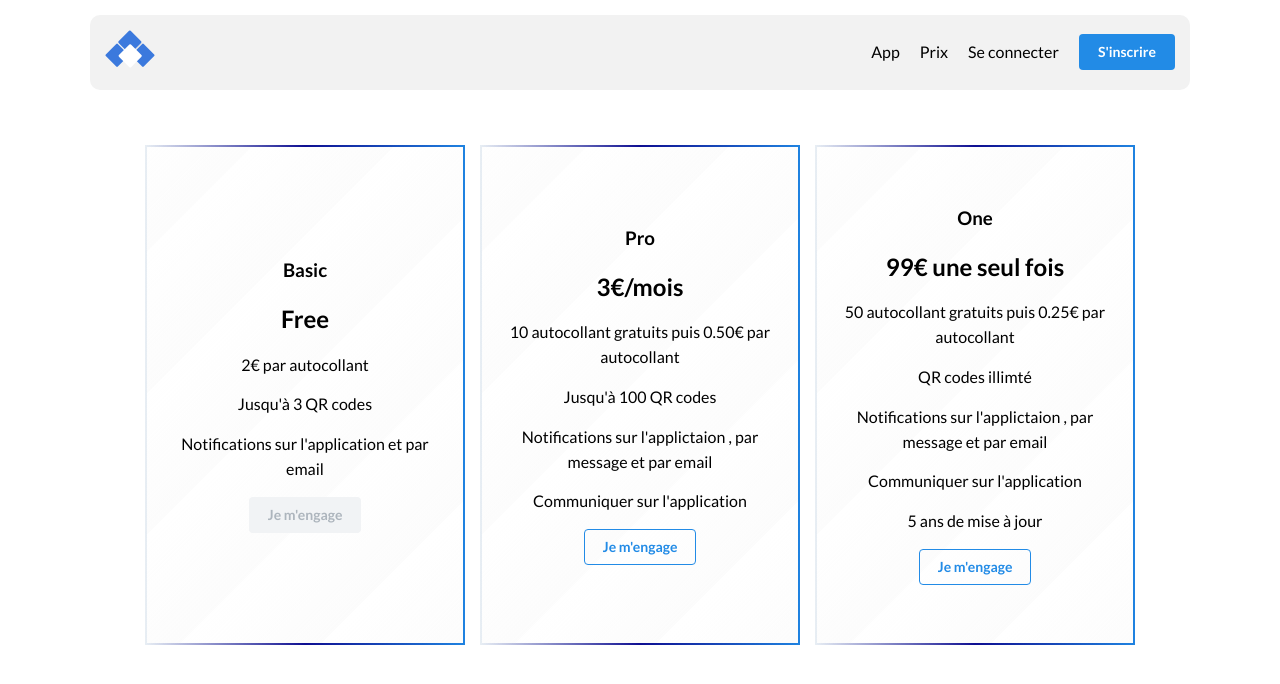
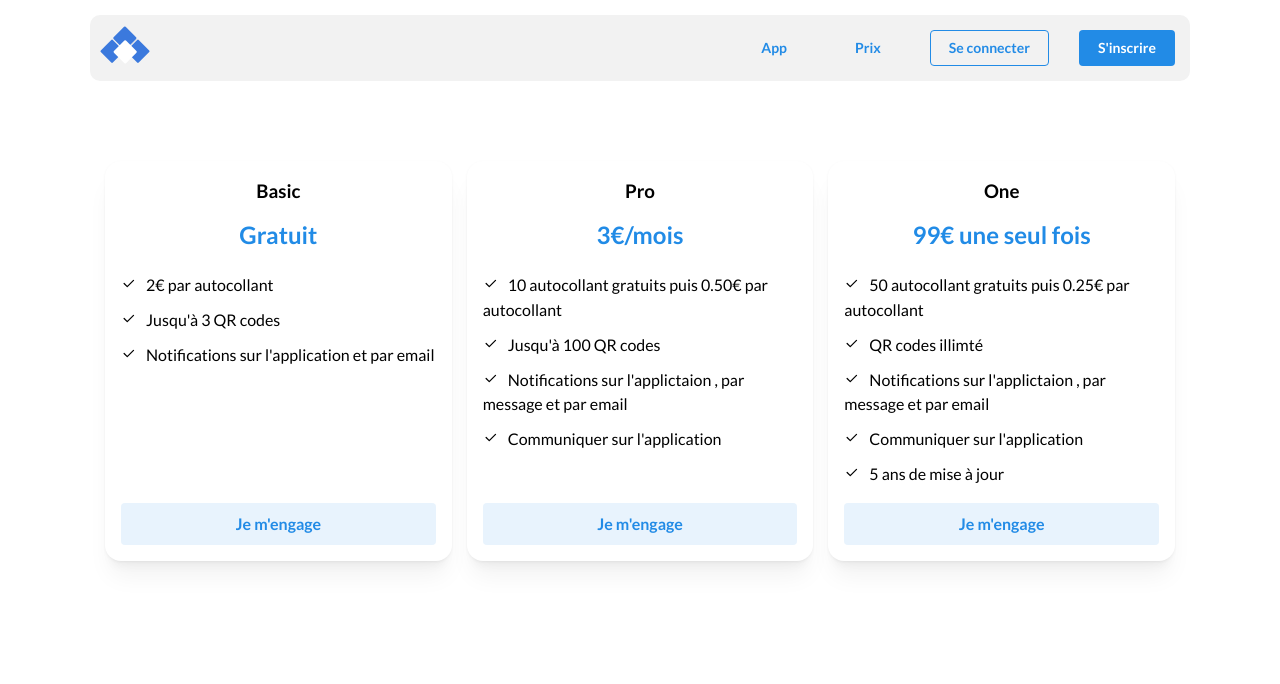
Before and after one commit to AlertnGo/alertngo, a Next.js app: page /price in a window 1280 px wide. Shown: the top 684 px of the page. Built offline with nearby package versions, Linux system fonts and the light colour scheme.

Commit message:
Refactor header component and price page

```diff
--- a/pages/components/Header/Header.js
+++ b/pages/components/Header/Header.js
@@ -11,9 +11,15 @@ export default function Header() {
         <img src="logo.svg" alt="logo" />
       </Link>
       <nav>
-        <Link href="/main">App</Link>
-        <Link href="/price">Prix</Link>
-        <Link href="/signin">Se connecter</Link>
+        <Link href="/main">
+          <Button variant="transparent">App</Button>
+        </Link>
+        <Link href="/price">
+          <Button variant="transparent">Prix</Button>
+        </Link>
+        <Link href="/signin">
+          <Button variant="outline">Se connecter</Button>
+        </Link>
         <Link href="/login">
           <Button>S'inscrire </Button>
         </Link>
--- a/pages/components/Header/header.module.scss
+++ b/pages/components/Header/header.module.scss
@@ -1,5 +1,4 @@
 .header {
-  padding: var(--gap);
   width: var(--max-width);
   margin: var(--gap) auto;
   border-radius: var(--border-radius);
@@ -7,7 +6,9 @@
   align-items: center;
   justify-content: space-between;
   background: var(--lightwhite);
+  overflow: hidden;
   img {
+    margin-left: 10px;
     width: 50px;
     height: 100%;
   }
@@ -16,12 +17,13 @@
     display: flex;
     align-items: center;
     justify-content: space-between;
-    gap: 20px;
 
     a {
+      width: auto;
+      padding: var(--gap);
       transition: all 0.2s ease-in-out;
       &:hover {
-        color: var(--maincolor);
+        background: rgba(255, 255, 255, 0.4);
       }
     }
   }
--- a/pages/price.js
+++ b/pages/price.js
@@ -1,43 +1,81 @@
 import { useDisclosure } from "@mantine/hooks";
 import { Modal, Button, Card } from "@mantine/core";
 import styles from "./price.module.scss";
+import { Icon123, IconCheck } from "@tabler/icons-react";
 
 export default function MainCode() {
-  const [opened, { open, close }] = useDisclosure(false);
+  const Data = [
+    {
+      title: "Basic",
+      price: "Gratuit",
+      option: [
+        "2€ par autocollant",
+        "Jusqu'à 3 QR codes",
+        "Notifications sur l'application et par email",
+      ],
+      button: "Je m'engage",
+      link: "#",
+    },
+    {
+      title: "Pro",
+      price: "3€/mois",
+      option: [
+        "10 autocollant gratuits puis 0.50€ par autocollant",
+        "Jusqu'à 100 QR codes",
+        "Notifications sur l'applictaion , par message et par email",
+        "Communiquer sur l'application",
+      ],
+      button: "Je m'engage",
+      link: "#",
+    },
+    {
+      title: "One",
+      price: "99€ une seul fois",
+      option: [
+        "50 autocollant gratuits puis 0.25€ par autocollant",
+        "QR codes illimté",
+        "Notifications sur l'applictaion , par message et par email",
+        "Communiquer sur l'application",
+        "5 ans de mise à jour",
+      ],
+      button: "Je m'engage",
+      link: "#",
+    },
+  ];
+
   return (
     <main>
       <section className={styles.price}>
         <div className={styles.priceContainer}>
-          <Card className={styles.priceCard} withBorder my="xs">
-            <h3>Basic</h3>
-            <h2>Free</h2>
-            <p>2€ par autocollant</p>
-            <p>Jusqu'à 3 QR codes</p>
-            <p> Notifications sur l'application et par email </p>
-            <Button variant="outline" disabled>
-              Je m'engage
-            </Button>
-          </Card>
-          <Card className={styles.priceCard} withBorder my="xs">
-            <h3>Pro</h3>
-            <h2>3€/mois</h2>
-            <p>10 autocollant gratuits puis 0.50€ par autocollant </p>
-            <p>Jusqu'à 100 QR codes</p>
-            <p>Notifications sur l'applictaion , par message et par email </p>
-            <p>Communiquer sur l'application </p>
-
-            <Button variant="outline">Je m'engage</Button>
-          </Card>
-          <Card className={styles.priceCard} withBorder my="xs">
-            <h3>One</h3>
-            <h2>99€ une seul fois</h2>
-            <p>50 autocollant gratuits puis 0.25€ par autocollant </p>
-            <p>QR codes illimté</p>
-            <p>Notifications sur l'applictaion , par message et par email </p>
-            <p>Communiquer sur l'application </p>
-            <p>5 ans de mise à jour </p>
-            <Button variant="outline">Je m'engage</Button>
-          </Card>
+          {Data.map((data) => (
+            <Card
+              key={data.title}
+              shadow="md"
+              radius="lg"
+              className={styles.card}
+              padding="md"
+            >
+              <h3 className={styles.title}>{data.title}</h3>
+              <h1 className={styles.price}>{data.price}</h1>
+              <div className={styles.option}>
+                {data.option.map((option) => (
+                  <p className={styles.option}>
+                    <IconCheck className={styles.iconOption} size={15} />
+                    {option}
+                  </p>
+                ))}
+              </div>
+              <Button
+                className={styles.button}
+                variant="light"
+                color="blue"
+                radius="sm"
+                size="md"
+              >
+                {data.button}
+              </Button>
+            </Card>
+          ))}
         </div>
       </section>
     </main>
--- a/pages/price.module.scss
+++ b/pages/price.module.scss
@@ -1,33 +1,38 @@
 .price {
-  display: flex;
-  align-items: center;
-  justify-content: center;
+  margin: 50px auto;
   .priceContainer {
-    padding: var(--gap);
-    gap: var(--gap);
     display: flex;
     flex-direction: row;
-    align-items: flex-start;
+    align-items: center;
     justify-content: center;
+    gap: var(--gap);
+    margin: 0 auto;
 
-    .priceCard {
-      height: 500px;
-      width: 320px;
-      display: flex;
-      flex-direction: column;
-      align-items: center;
-      justify-content: center;
-      text-align: center;
-      gap: var(--gap);
-      background: repeating-linear-gradient(
-        -45deg,
-        rgba(245, 245, 245, 0.3),
-        white 100px,
-        whitesmoke 100px
-      );
-      border-width: 2px;
-      border-style: solid;
-      animation: infinite borderAnimation 5s ease-in;
+    .card {
+      width: 400px;
+      height: 400px;
+
+      .title {
+        text-align: center;
+      }
+
+      .price {
+        color: var(--maincolor);
+        margin: 10px auto;
+      }
+
+      .option p {
+        margin: 10px 0;
+
+        .iconOption {
+          margin-right: 10px;
+        }
+      }
+
+      .button {
+        width: 100%;
+        margin: auto auto 0 auto;
+      }
     }
   }
 }
@@ -37,25 +42,12 @@
     .priceContainer {
       flex-direction: column;
       gap: var(--gap);
-      width: 100%;
-      .priceCard {
-        width: 100%;
+      width: 60%;
+
+      .card {
+        width: 320px;
+        height: 400px;
       }
     }
   }
 }
-
-@keyframes borderAnimation {
-  0% {
-    border-image: linear-gradient(to right, whitesmoke, darkblue, #218be6) 2;
-  }
-  50% {
-    border-image: linear-gradient(to right, #218be6, whitesmoke, darkblue) 2;
-  }
-  70% {
-    border-image: linear-gradient(to right, darkblue, #218be6, whitesmoke) 2;
-  }
-  100% {
-    border-image: linear-gradient(to right, whitesmoke, #218be6, darkblue) 2;
-  }
-}
```
